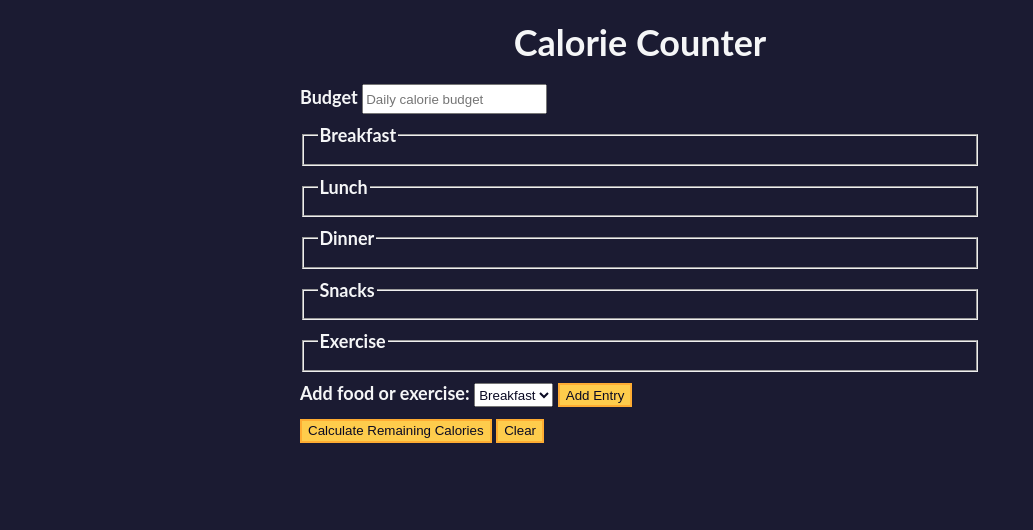
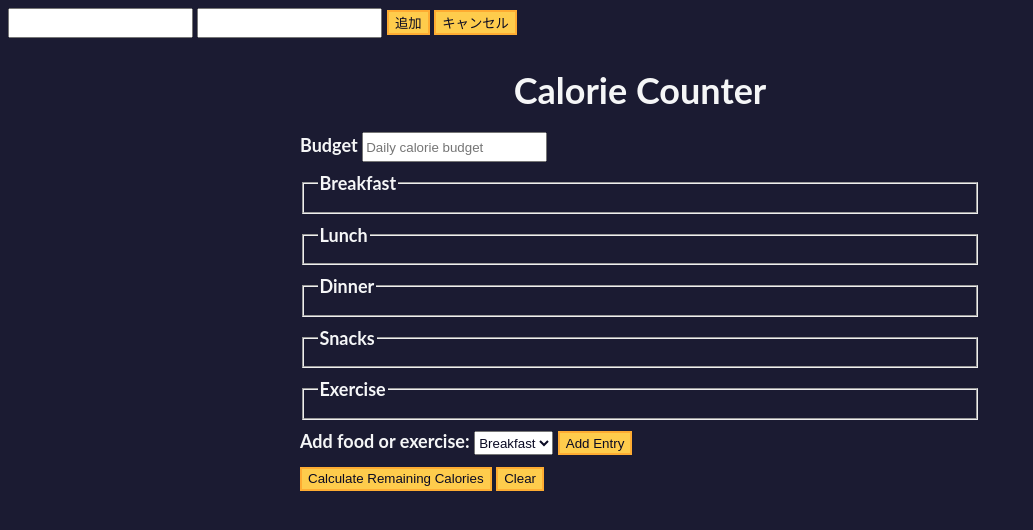
Before and after one commit to IchikaCoding/random-background-color-changer, a plain HTML site: page index.html in a window 1280 px wide. Shown: the whole page, without its empty margins (0-1033 px from the left). Drawn offline with Linux system fonts and the light colour scheme.

Commit message:
feat: ダイアログを表示するdivを追加し、入力フィールドとボタンを実装

```diff
--- a/index.html
+++ b/index.html
@@ -7,8 +7,23 @@
     <title>Calorie Counter</title>
   </head>
   <body>
+    <div>
+      <!-- ダイアログを表示するdiv -->
+      <div>
+        <label for="modal-entry-name"
+          ><input type="text" id="modal-entry-name" />
+        </label>
+        <label for="modal-entry-calorie"
+          ><input type="number" id="modal-entry-calorie"
+        /></label>
+        <!-- ボタンたちのdiv -->
+        <button>追加</button>
+        <button>キャンセル</button>
+      </div>
+    </div>
     <main>
       <h1>Calorie Counter</h1>
+
       <div class="container">
         <form id="calorie-counter">
           <label for="budget">Budget</label>
```
